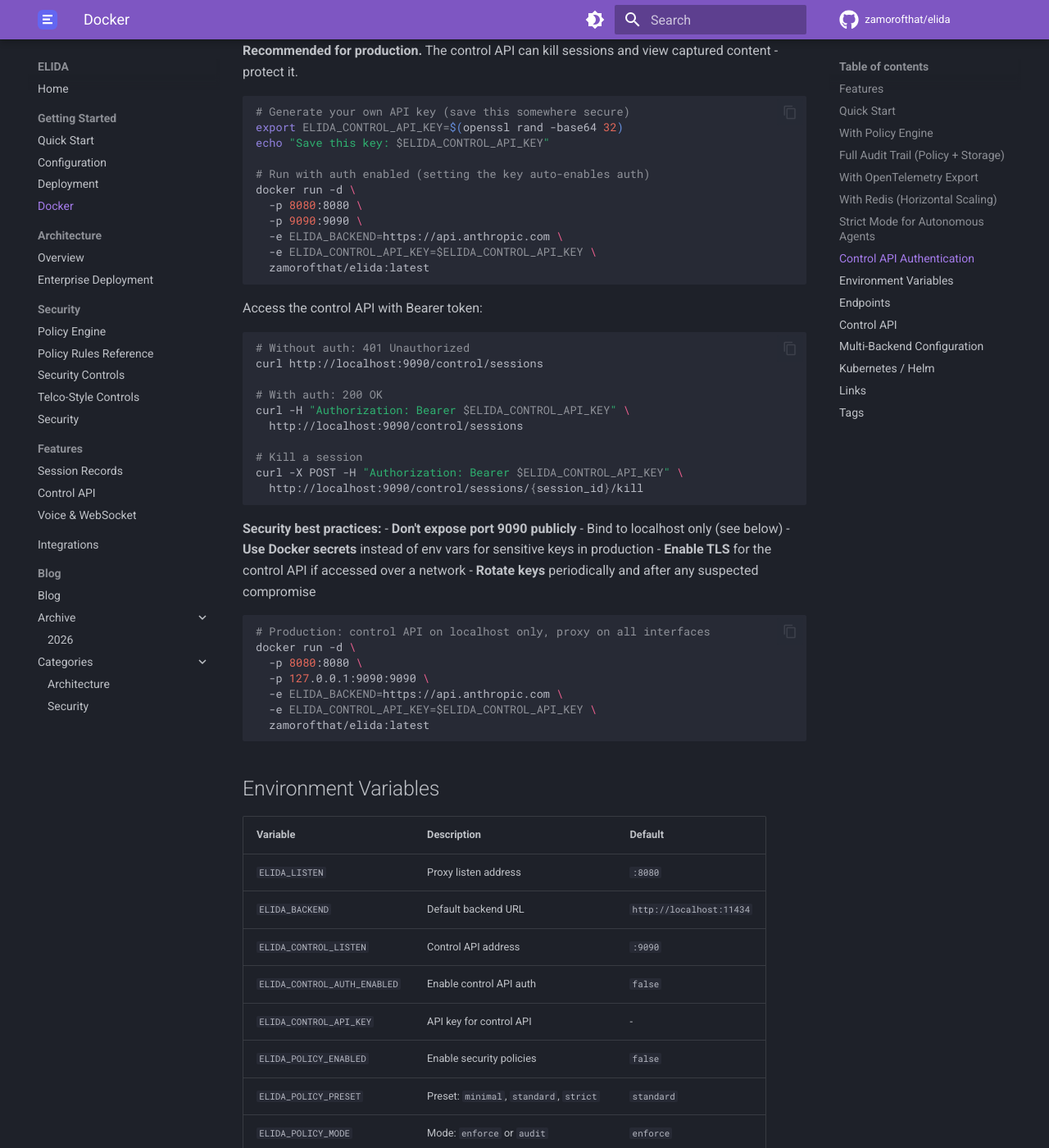
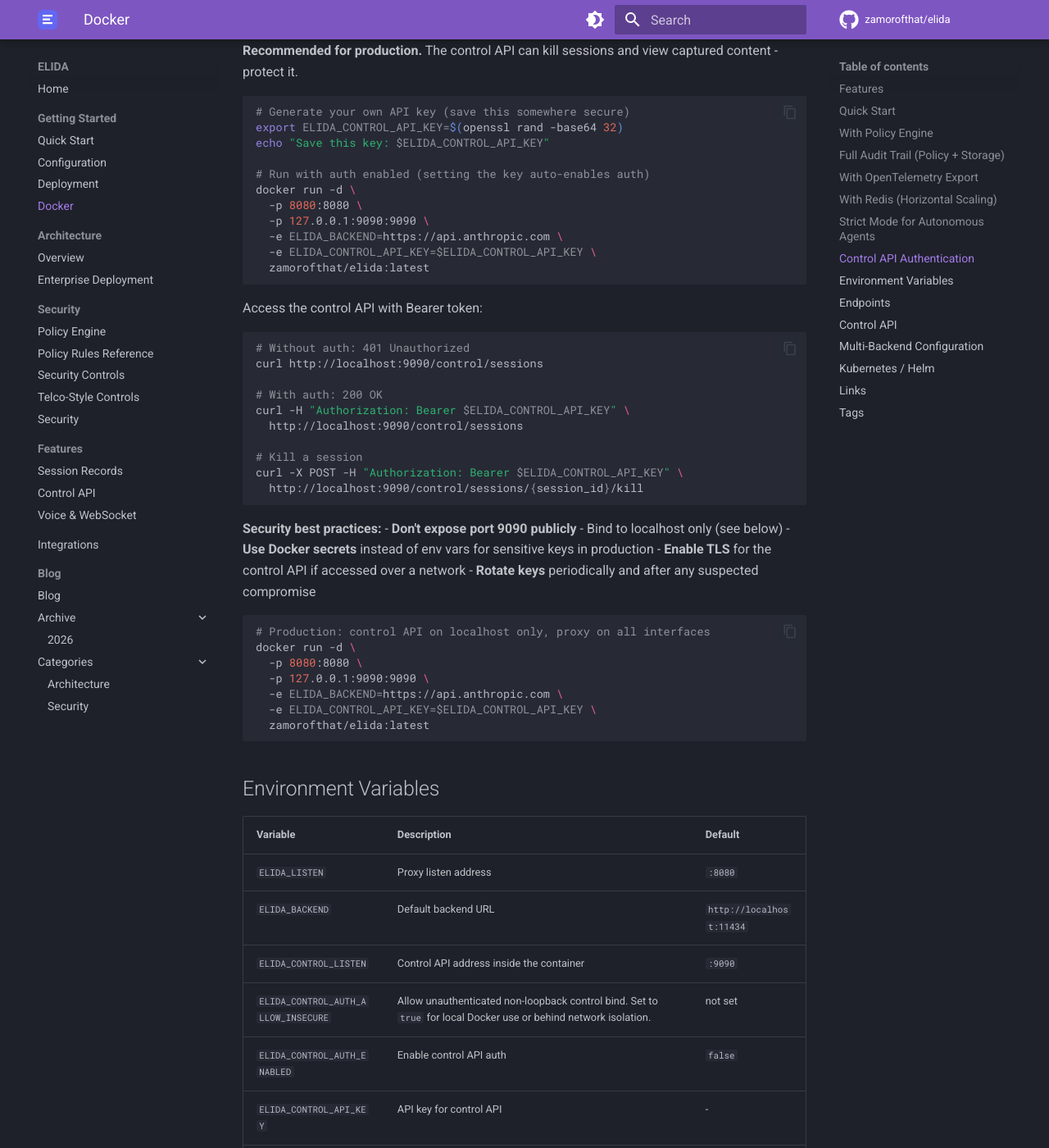
Before and after one commit to zamorofthat/elida, an MkDocs documentation site: the page built from docs/docker.md, in a window 1280 px wide and 1400 px high, scrolled down 2654 px. Shown: the whole window at 82% size. Built offline with MkDocs 1.6.1 and Material for MkDocs 9.7.7, drawn with Linux system fonts in a browser that asks for light colours; comment, search, counter and statistics services are not loaded; some of the changed text lies outside the part shown.

Commit message:
feat(deploy): harden deployment configs for container networking
Docker:
- Bind dashboard to host localhost in all docker run examples
- Add security note to README quickstart
- Fix healthcheck to use X-API-Key header (not Authorization: Bearer)
- Require ELIDA_CONTROL_API_KEY in prod docker-compose

Helm:
- Set controlListen to :9090 (required for K8s service routing)
- Default allowInsecure: true for ClusterIP (network isolation)
- Add NOTES.txt warning when auth is disabled
- Add pod annotations for control auth state (kubectl describe)
- Fix env var name: ELIDA_CONTROL_AUTH_API_KEY → ELIDA_CONTROL_API_KEY
- Always render auth block in configmap (not conditional)

Docs:
- Clarify ELIDA_CONTROL_LISTEN is container-internal
- Fix ELIDA_CONTROL_AUTH_ALLOW_INSECURE default documentation

````diff
--- a/docs/docker.md
+++ b/docs/docker.md
@@ -17,7 +17,7 @@
 ```bash
 docker run -d \
   -p 8080:8080 \
-  -p 9090:9090 \
+  -p 127.0.0.1:9090:9090 \
   -e ELIDA_BACKEND=https://api.openai.com \
   zamorofthat/elida:latest
 ```
@@ -29,7 +29,7 @@
 ```bash
 docker run -d \
   -p 8080:8080 \
-  -p 9090:9090 \
+  -p 127.0.0.1:9090:9090 \
   -e ELIDA_BACKEND=https://api.openai.com \
   -e ELIDA_POLICY_ENABLED=true \
   -e ELIDA_POLICY_PRESET=standard \
@@ -43,7 +43,7 @@
 ```bash
 docker run -d \
   -p 8080:8080 \
-  -p 9090:9090 \
+  -p 127.0.0.1:9090:9090 \
   -v elida-data:/data \
   -e ELIDA_BACKEND=https://api.anthropic.com \
   -e ELIDA_POLICY_ENABLED=true \
@@ -60,7 +60,7 @@
 ```bash
 docker run -d \
   -p 8080:8080 \
-  -p 9090:9090 \
+  -p 127.0.0.1:9090:9090 \
   -e ELIDA_BACKEND=https://api.anthropic.com \
   -e ELIDA_POLICY_ENABLED=true \
   -e ELIDA_POLICY_PRESET=standard \
@@ -77,7 +77,7 @@
 ```bash
 docker run -d \
   -p 8080:8080 \
-  -p 9090:9090 \
+  -p 127.0.0.1:9090:9090 \
   -e ELIDA_BACKEND=https://api.anthropic.com \
   -e ELIDA_SESSION_STORE=redis \
   -e ELIDA_REDIS_ADDR=redis:6379 \
@@ -96,7 +96,7 @@
 
 docker run -d \
   -p 8080:8080 \
-  -p 9090:9090 \
+  -p 127.0.0.1:9090:9090 \
   -v elida-data:/data \
   -e ELIDA_BACKEND=https://api.anthropic.com \
   -e ELIDA_POLICY_ENABLED=true \
@@ -124,7 +124,7 @@
 # Run with auth enabled (setting the key auto-enables auth)
 docker run -d \
   -p 8080:8080 \
-  -p 9090:9090 \
+  -p 127.0.0.1:9090:9090 \
   -e ELIDA_BACKEND=https://api.anthropic.com \
   -e ELIDA_CONTROL_API_KEY=$ELIDA_CONTROL_API_KEY \
   zamorofthat/elida:latest
@@ -166,7 +166,8 @@
 |----------|-------------|---------|
 | `ELIDA_LISTEN` | Proxy listen address | `:8080` |
 | `ELIDA_BACKEND` | Default backend URL | `http://localhost:11434` |
-| `ELIDA_CONTROL_LISTEN` | Control API address | `:9090` |
+| `ELIDA_CONTROL_LISTEN` | Control API address inside the container | `:9090` |
+| `ELIDA_CONTROL_AUTH_ALLOW_INSECURE` | Allow unauthenticated non-loopback control bind. Set to `true` for local Docker use or behind network isolation. | not set |
 | `ELIDA_CONTROL_AUTH_ENABLED` | Enable control API auth | `false` |
 | `ELIDA_CONTROL_API_KEY` | API key for control API | - |
 | `ELIDA_POLICY_ENABLED` | Enable security policies | `false` |
````
Also changed, not shown: README.md (+2 -2 lines), docs/deployment.md (+2 -2 lines), 5 other files.
